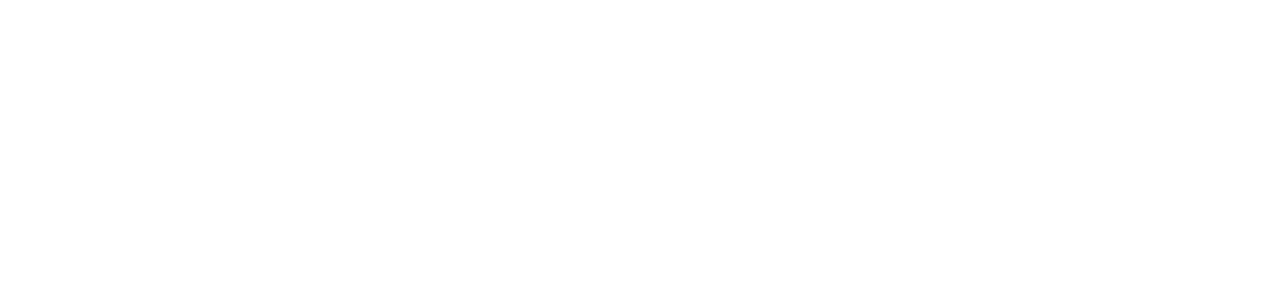
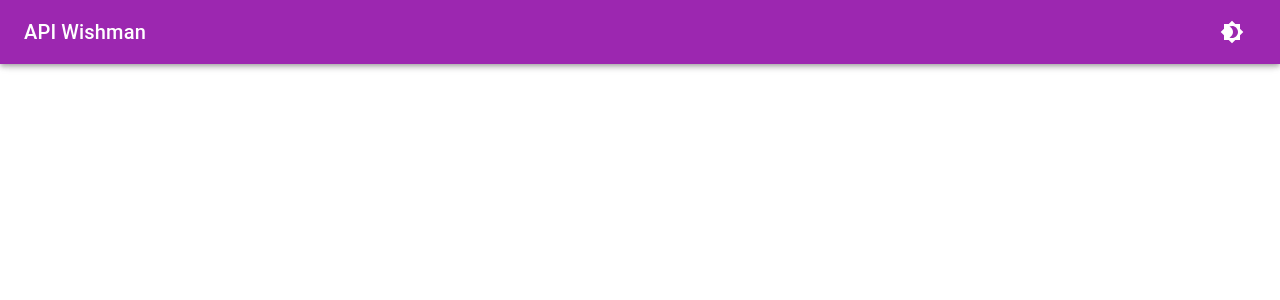
Before and after one commit to WinDogsXP/api-wishman-next, a Next.js app: page / in a window 1280 px wide. Shown: the top 300 px of the page. Built offline with nearby package versions, Linux system fonts and the light colour scheme.

Commit message:
Create base layout with dark mode toggle

```diff
--- a/src/app/layout.tsx
+++ b/src/app/layout.tsx
@@ -1,11 +1,69 @@
+"use client";
+import { Brightness4 } from "@mui/icons-material";
+import {
+  AppBar,
+  Box,
+  CssBaseline,
+  IconButton,
+  ThemeProvider,
+  Toolbar,
+  Typography,
+  createTheme,
+} from "@mui/material";
+import { useState } from "react";
+
 export default function RootLayout({
   children,
 }: Readonly<{
   children: React.ReactNode;
 }>) {
+  const [darkTheme, setDarkTheme] = useState(false);
+
+  const theme = createTheme({
+    palette: {
+      primary: {
+        main: "#9c27b0",
+      },
+      secondary: {
+        main: "#1976d2",
+      },
+      mode: darkTheme ? "dark" : "light",
+    },
+  });
+
+  const toggleTheme = () => {
+    setDarkTheme(!darkTheme);
+  };
+
   return (
     <html lang="en">
-      <body>{children}</body>
+      <head>
+        <title>API Wishman</title>
+      </head>
+      <body>
+        <ThemeProvider theme={theme}>
+          <AppBar position="fixed">
+            <Toolbar>
+              <Typography variant="h6" component="div" sx={{ flexGrow: 1 }}>
+                API Wishman
+              </Typography>
+              <IconButton
+                size="large"
+                color="inherit"
+                aria-label="switch theme"
+                onClick={toggleTheme}
+              >
+                <Brightness4 />
+              </IconButton>
+            </Toolbar>
+          </AppBar>
+          <Box sx={{ p: 2 }}>
+            <Toolbar />
+            <CssBaseline />
+            {children}
+          </Box>
+        </ThemeProvider>
+      </body>
     </html>
   );
 }
```
